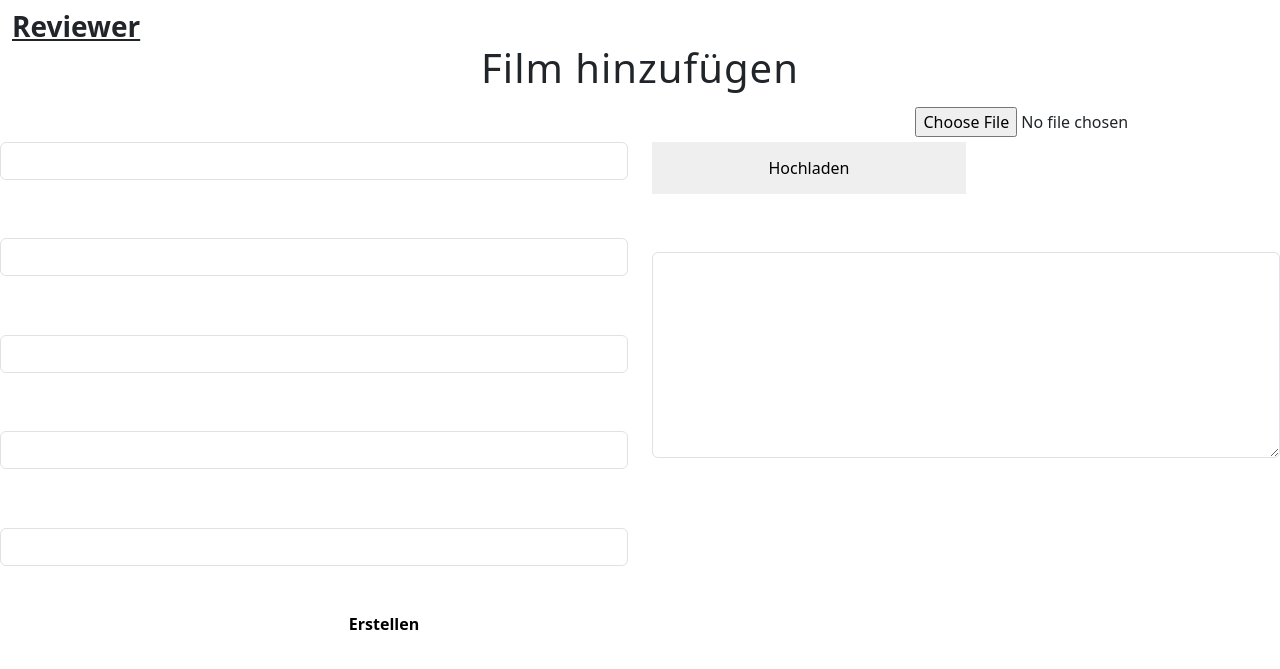
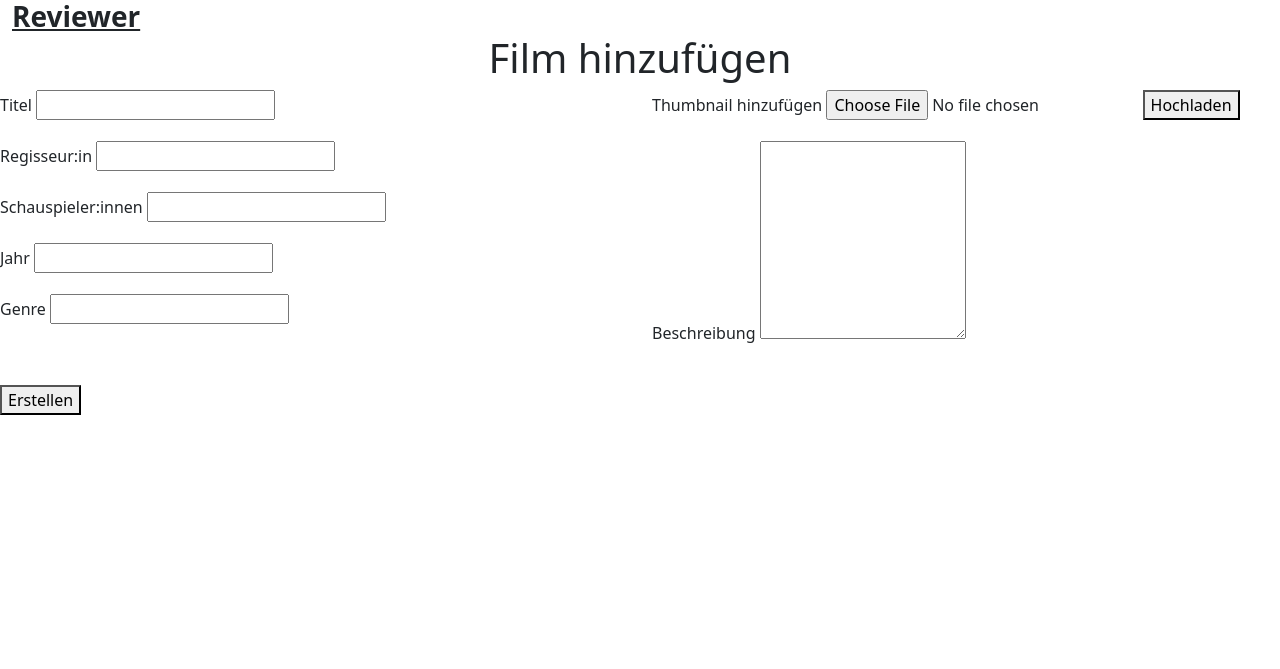
Before and after one commit to vu-quynh-nhu/Projekt_Webanwendung, a PHP site: page /add_film.html in a window 1280 px wide. Shown: the top 669 px of the page. Run offline with PHP 8.4, Linux system fonts and the light colour scheme.

Commit message:
minor corrections

```diff
--- a/add_film.html
+++ b/add_film.html
@@ -4,7 +4,7 @@
     <meta charset="UTF-8">
     <meta name="viewport" content="width=device-width, initial-scale=1.0">
     <title>Reviewer</title>
-    <link rel="stylesheet" href="style.css" />
+    <!-- <link rel="stylesheet" href="style.css" />  -->
     <link href="./bootstrap-5.3.3-dist/css/bootstrap.min.css" rel="stylesheet">
 </head>
 <body>
@@ -26,31 +26,31 @@
         </div>
     </div>
 
-        <div class="form-container">
+        <div  class="form-container">
 
-            <form action="add_film.php" method="POST" class="form" enctype="multipart/form-data">
+            <form action="add_film.php" method="POST" enctype="multipart/form-data">
                 <div class="row">
 
                     <div class="col-md-6">
                         <div class="mb-3">
                             <label for="title" class="form-label">Titel</label>
-                            <input type="text" class="form-control" id="title" name="title">
+                            <input type="text"  id="title" name="title">
                         </div>
                         <div class="mb-3">
                             <label for="director" class="form-label">Regisseur:in</label>
-                            <input type="text" class="form-control" id="director" name="director">
+                            <input type="text"  id="director" name="director">
                         </div>
                         <div class="mb-3">
                             <label for="actors" class="form-label">Schauspieler:innen</label>
-                            <input type="text" class="form-control" id="actors" name="actors">
+                            <input type="text"  id="actors" name="actors">
                         </div>
                         <div class="mb-3">
                             <label for="year" class="form-label">Jahr</label>
-                            <input type="text" class="form-control" id="year" name="year">
+                            <input type="text"  id="year" name="year">
                         </div>
                         <div class="mb-3">
                             <label for="genre" class="form-label">Genre</label>
-                            <input type="text" class="form-control" id="genre" name="genre">
+                            <input type="text"  id="genre" name="genre">
                         </div>
                     </div>
                     <div class="col-md-6">
@@ -61,7 +61,7 @@
                         </div>
                         <div class="mb-3">
                             <label for="description" class="form-label">Beschreibung</label>
-                            <textarea class="form-control" id="description" rows="8" name="description"></textarea>
+                            <textarea  id="description" rows="8" name="description"></textarea>
                         </div>
                     </div>
                 </div>
@@ -70,6 +70,6 @@
         </div>
 
 
-    <script src="./bootstrap-5.3.3/dist/js/bootstrap.bundle.min.js"></script>
+    <script src="./bootstrap-5.3.3-dist/js/bootstrap.bundle.min.js"></script>
 </body>
 </html>
--- a/add_series.html
+++ b/add_series.html
@@ -73,6 +73,6 @@
         </div>
     </div>
 
-    <script src="./bootstrap-5.3.3/dist/js/bootstrap.bundle.min.js"></script>
+    <script src="./bootstrap-5.3.3-dist/js/bootstrap.bundle.min.js"></script>
 </body>
 </html>
--- a/film_title_page.php
+++ b/film_title_page.php
@@ -119,5 +119,5 @@
     </div>
 
   </section>
-  <script src="./bootstrap-5.3.3/dist/js/bootstrap.bundle.min.js"></script>
+  <script src="./bootstrap-5.3.3-dist/js/bootstrap.bundle.min.js"></script>
 </body>
--- a/login.html
+++ b/login.html
@@ -21,7 +21,7 @@
               </div>
 
 
-                <form action="login.php" method="POST" class="login-form">
+                <form action="login.php" method="POST" class="form-container">
                     <h3 class="fw-normal" style="letter-spacing: 1px;">Anmelden</h3>
 
                     <div data-mdb-input-init class="form-outline" style="width: 100%;">
@@ -50,5 +50,5 @@
           </div>
         </div>
       </section>
-      <script src="./bootstrap-5.3.3/dist/js/bootstrap.bundle.min.js"></script>
+      <script src="./bootstrap-5.3.3-dist/js/bootstrap.bundle.min.js"></script>
 </body>
--- a/signup.html
+++ b/signup.html
@@ -55,5 +55,5 @@
           </div>
         </div>
       </section>
-      <script src="./bootstrap-5.3.3/dist/js/bootstrap.bundle.min.js"></script>
+      <script src="./bootstrap-5.3.3-dist/js/bootstrap.bundle.min.js"></script>
 </body>
--- a/style.css
+++ b/style.css
@@ -8,7 +8,7 @@ body {
  top: 0%;
 }
 
-.login-form{
+.form-container{
   background-color: black;
   color: white;
   border: 3px solid #f1f1f1;
```
Also changed, not shown: serien_title_page.php (+5 -5 lines).
